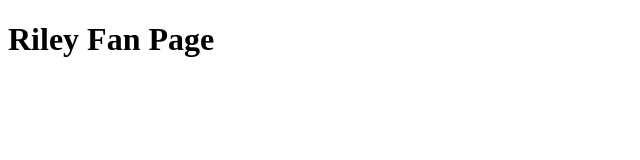
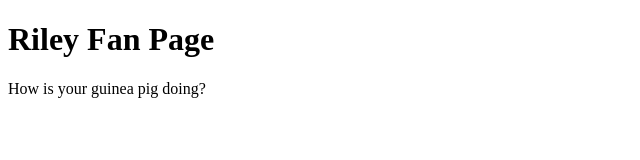
Before and after one commit to alvinwchou/juno-lesson-riley-fan-club, a plain HTML site: page index.html in a window 1280 px wide. Shown: the whole page, without its empty margins (0-640 px from the left). Drawn offline with Linux system fonts and the light colour scheme.

Commit message:
added a p tag

```diff
--- a/index.html
+++ b/index.html
@@ -8,5 +8,7 @@
 </head>
 <body>
     <h1>Riley Fan Page</h1>
+
+    <p>How is your guinea pig doing?</p>
 </body>
 </html>
```
